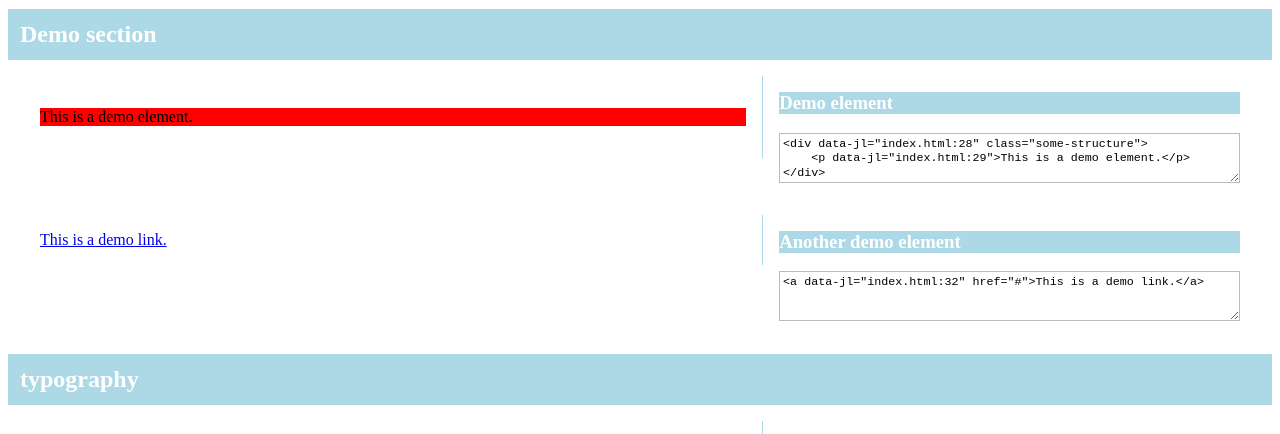
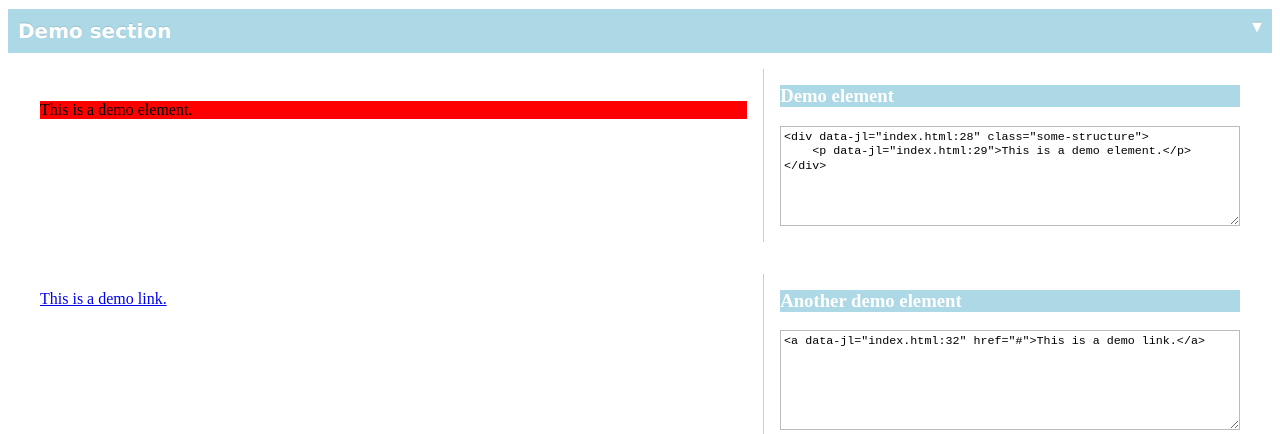
Before and after one commit to jakobloekke/tdcss.js, a plain HTML site: page index.html in a window 1280 px wide. Shown: the top 434 px of the page. Drawn offline with Linux system fonts and the light colour scheme.

Commit message:
Added collapsed state visualization to sections.

```diff
--- a/src/tdcss.css
+++ b/src/tdcss.css
@@ -34,31 +34,46 @@
 }
 .tdcss-section .tdcss-h2 {
     color: white;
-    font-size: 1.5em;
+    font-size: 20px;
+    font-family: verdana, sans-serif;
     margin: 0;
     background-color: #add8e6;
-    padding: 0.5em;
+    padding: 10px;
+    text-shadow: 0 -1px rgba(0,0,0,0.1);
+}
+.tdcss-section .tdcss-h2:after {
+    content: "\25BC";
+    float: right;
+    font-size: 65%;
+}
+.tdcss-section.is-collapsed .tdcss-h2:after {
+    content: "\25B2";
+    float: right;
 }
 .tdcss-section:hover .tdcss-h2 {
     background-color: #b1dcea;
 }
 
 .tdcss-fragment {
-    overflow: auto;
+    overflow: hidden;
     position: relative;
     padding: 0 1em;
-    margin-bottom: 1em;
+    margin-bottom: 2em;
 }
 .tdcss-dom-example,
 .tdcss-code-example {
     float: left;
 }
 .tdcss-dom-example {
+    position: relative;
     padding: 1em;
-    border-right: 1px solid #add8e6;
     width: 60%;
 }
 .tdcss-code-example {
+    position: relative;
+    border-left: 1px solid #add8e6;
+    background-color: white;
+    z-index: 1000;
     width: 40%;
     padding: 1em;
 }
@@ -72,9 +87,10 @@
     display: block;
     width: 100%;
     height: 100%;
-    min-height: 50px;
+    min-height: 100px;
     border: 1px solid #bbb;
     font-size: 0.9em;
     line-height: 1.25em;
     padding: 0.25em;
+    overflow: hidden;
 }
--- a/src/tdcss.js
+++ b/src/tdcss.js
@@ -209,9 +209,11 @@
                 that.collapsed = that.collapsed ? false : true;
 
                 if (that.collapsed) {
+                    $(that.header_element).addClass("is-collapsed");
                     $(that.fragments).each(function(){$(this).hide();});
                     that.setCollapsedStateInUrl();
                 } else {
+                    $(that.header_element).removeClass("is-collapsed");
                     $(that.fragments).each(function(){$(this).show();});
                     that.removeCollapsedStateFromUrl();
                 }
```
